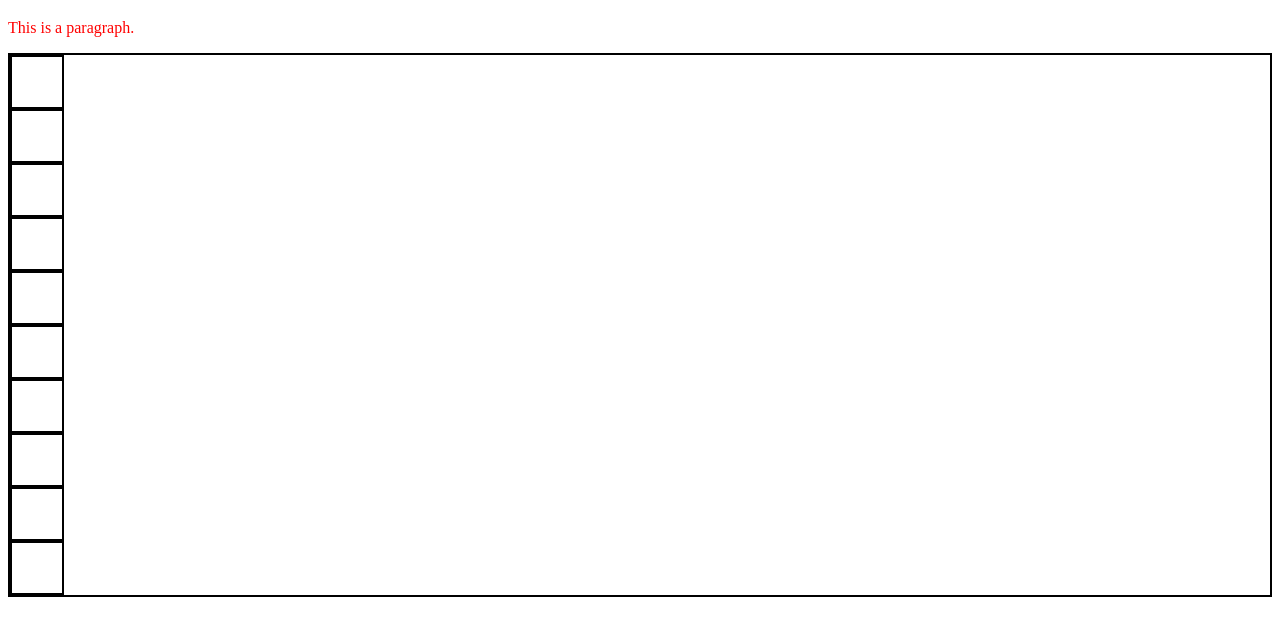
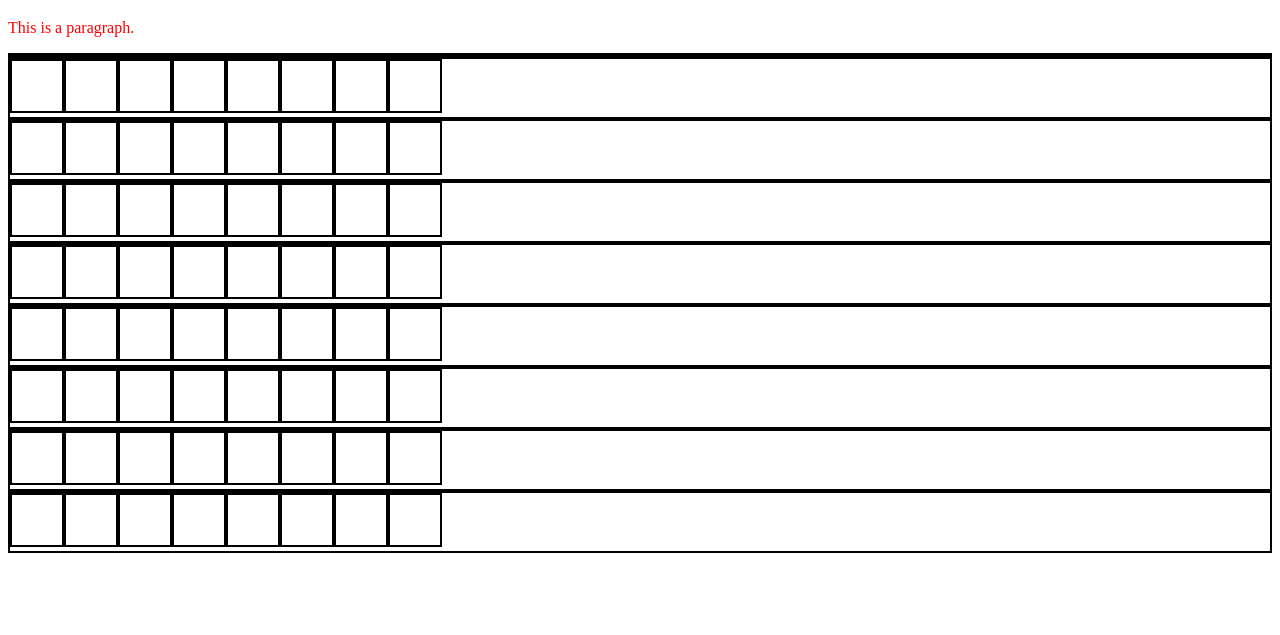
Before and after one commit to TRajasankar9484/tracie-js-practice, a website: page index.html in a window 1280 px wide. Shown: the part 61-696 px from the top of the page. Drawn offline with Linux system fonts and the light colour scheme.

Commit message:
Code for third challenge

```diff
--- a/javascript.js
+++ b/javascript.js
@@ -1,13 +1,17 @@
-alert("hey!");
-
 // creates new div element and names it 'Board'
 let Board = document.createElement('div');
 Board.setAttribute('id', 'Board');
 document.body.appendChild(Board);
 
-for (let i = 0; i < 10; i++) {
-    let innerDiv = document.createElement('div');
-    innerDiv.style.width = '50px';
-    innerDiv.style.height = '50px';
-    Board.appendChild(innerDiv);
+// Inserts 8 x 8 rows of divs inside of 'Board'
+for (let i = 0; i < 8; i++) {
+    let rowDiv = document.createElement('div');
+    document.body.appendChild(rowDiv);
+    for (let j = 0; j < 8; j++) {
+        let boxDiv = document.createElement('div');
+        boxDiv.style.width = '50px';
+        boxDiv.style.height = '50px';
+        boxDiv.classList.add('box');
+        rowDiv.appendChild(boxDiv);
+    }
 }
--- a/styles.css
+++ b/styles.css
@@ -9,3 +9,12 @@ p {
 div {
   border: 2px solid black;
 }
+
+.row {
+  border: 2px solid black;
+}
+
+.box {
+  display: inline-block;
+  border: 2px solid black;
+}
```
